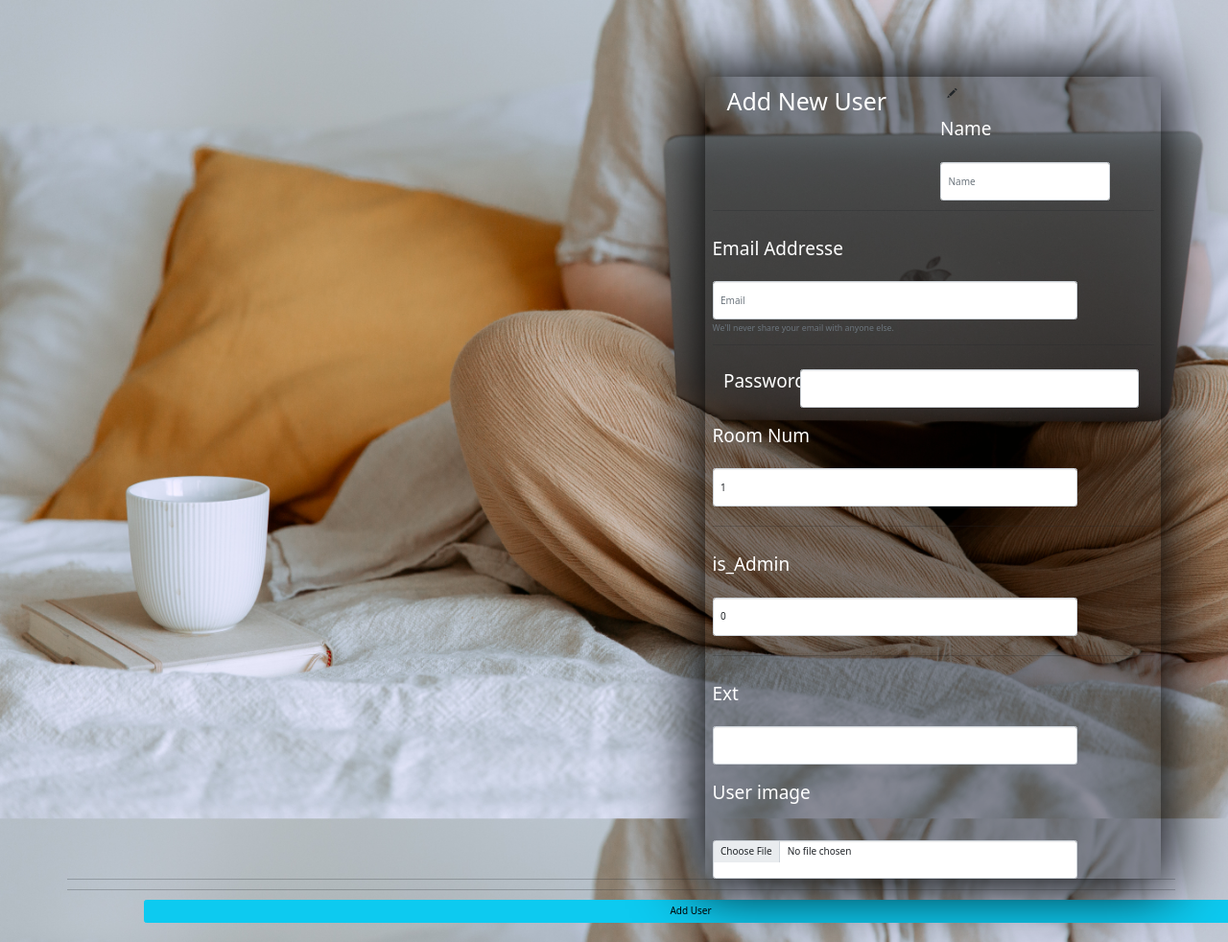
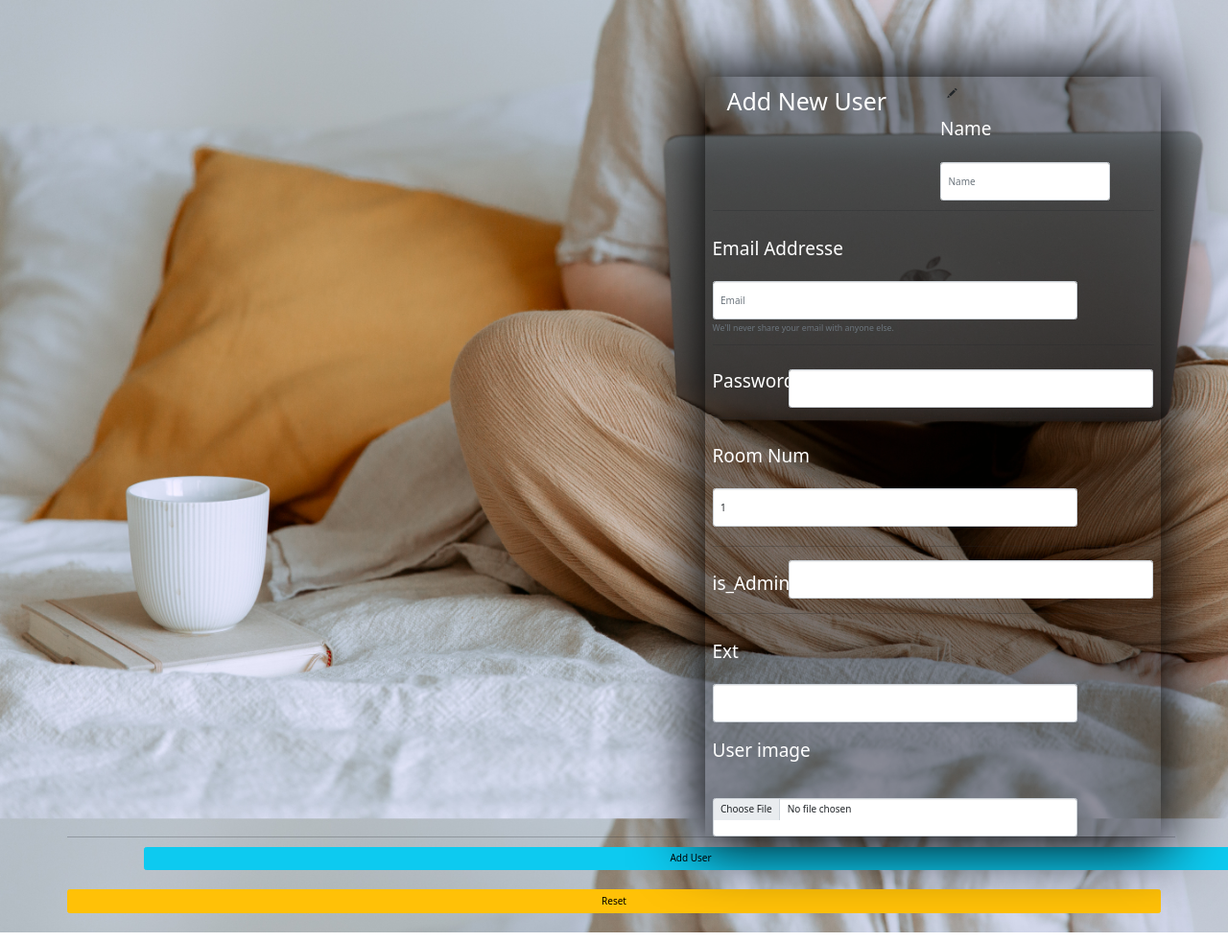
Before and after one commit to hasnamohamed/ITI_Cafeteria, a PHP site: page /php_Project/views/admin/users/userForm.php in a window 1280 px wide. Shown: the whole page at 96% size. Run offline with PHP 8.4, Linux system fonts and the light colour scheme; some libraries are stand-ins or nearby versions.

Commit message:
updates in addUser

```diff
--- a/views/admin/users/allUsers.php
+++ b/views/admin/users/allUsers.php
@@ -1,5 +1,6 @@
 <?php
-include '../../../models/User.php';
+include '../../../Controllers/userController.php';
+
 
 ini_set('display_errors', 1);
 ini_set('display_startup_errors', 1);
@@ -10,7 +11,7 @@ echo '<link href="https://cdn.jsdelivr.net/npm/bootstrap@5.1.3/dist/css/bootstra
 echo "<div class='container'> <br> <br>  <br> <br> <br>";
 
 try {
-    $database = new User("localhost", "root", "", "php_project");
+    $database = new userController("localhost", "root", "", "php_project");
     $db = $database->connectto_db();
     if ($db) {
         $data = $database->SelectfromTable($db, "users");
--- a/views/admin/users/form.css
+++ b/views/admin/users/form.css
@@ -46,24 +46,20 @@
 
 }
 
-input[type="radio"]{
-
-    margin-top: 22px;
-}
 option{
     color: gray;
 }
 .btn-info{
     margin-top: 20px;
     font-size: 18px;
-    width: 120px; ;
+    width:30px; ;
     margin-left: 80px;
     margin-bottom: 20px;
 }
 .btn-warning{
     margin-top: 20px;
     font-size: 18px;
-    width: 120px;
+    width: 30px;
     margin-bottom: 20px;
 }
 p{
--- a/views/admin/users/userForm.php
+++ b/views/admin/users/userForm.php
@@ -51,10 +51,10 @@ if (isset($_GET["old"])) {
                         </div>
                     </div>
                     <hr>
-                    <div class="raw">
+                    <div class="row">
                         <label for="cc" class="label col-md-2 control-label" id="l">Password</label>
                         <div class="col-md-10">
-                            <input type="password" id="cc" class="form-control" name='password' value="<?php if (isset($old_data['password'])) echo $old_data['password']; ?>">
+                            <input type="password" class="form-control" name='password' id="cc" value="<?php if (isset($old_data['password'])) echo $old_data['password']; ?>">
                             <span class="text-danger"> <?php if (isset($errors['password'])) echo $errors['password']; ?> </span>
                         </div>
                     </div>
@@ -73,14 +73,9 @@ if (isset($_GET["old"])) {
                     </div>
                     <hr>
                     <div class="row">
-                        <label for="cc" class="label-col-md-2 control-label" id="l">is_Admin</label>
+                        <label for="cc" class="label col-md-2 control-label" id="l">is_Admin</label>
                         <div class="col-md-10">
-                            <div class="mb-3">
-                                <select class="form-control" id="cc">
-                                    <option value="0" id="o">0</option>
-                                    <option value="1" id="o">1</option>
-                                </select>
-                            </div>
+                            <input type="checkbox" id="cc" class="form-control" name='admin' value="checked">
                         </div>
                     </div>
                     <hr>
@@ -98,9 +93,9 @@ if (isset($_GET["old"])) {
                         </div>
                     </div>
                 </div>
-                <hr>
                         <hr>
                         <button class="btn btn-info" type="submit">Add User</button>
+                        <input type="reset" name="reset" value="Reset" class="btn btn-warning">
                     </div>
                 </div>
             </div>
```
Also changed, not shown: Controllers/userController.php (+8 -6 lines), views/admin/users/addUser.php (+8 -5 lines).
